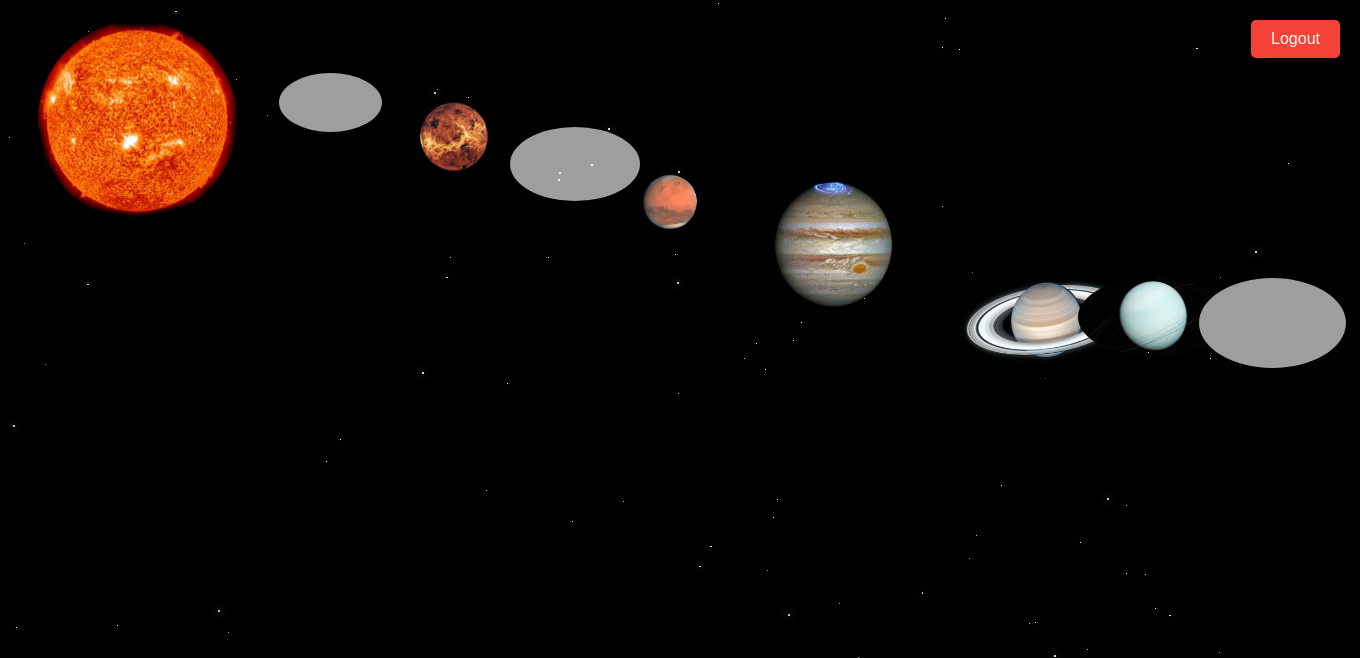
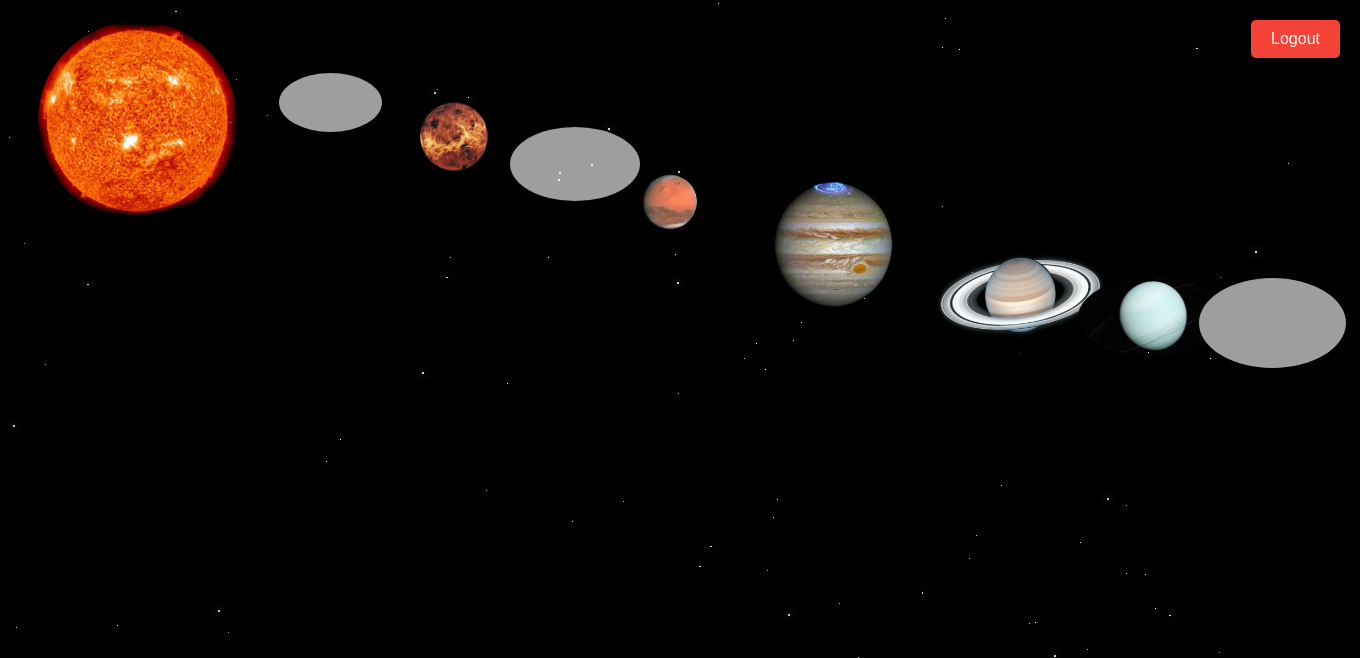
Before and after one commit to OfekGoldstein/Final-Project, a Flask app: template App/templates/planets.html in a window 1360 px wide. Shown: the top 658 px of the page. Run offline with Flask 3, Linux system fonts and the light colour scheme; the template is opened without the code that fills it: most values are stand-ins (such as "Sample title", 1, 10 or a date in 2020); grey boxes are pictures that could not be loaded.

Commit message:
modified planets.html

```diff
--- a/App/templates/planets.html
+++ b/App/templates/planets.html
@@ -180,7 +180,7 @@
                 Votes: {{ planets[5]['vote_count'] }}
             </div>
         </div>
-        <div class="planet" style="left: 901px; top: 217px;">
+        <div class="planet" style="left: 875px; top: 192px;">
             <a href="https://en.wikipedia.org/wiki/Saturn" target="_blank">
                 <img src="{{ url_for('static', filename='saturn.png') }}" alt="Saturn" width="306" height="197">
             </a>
```
